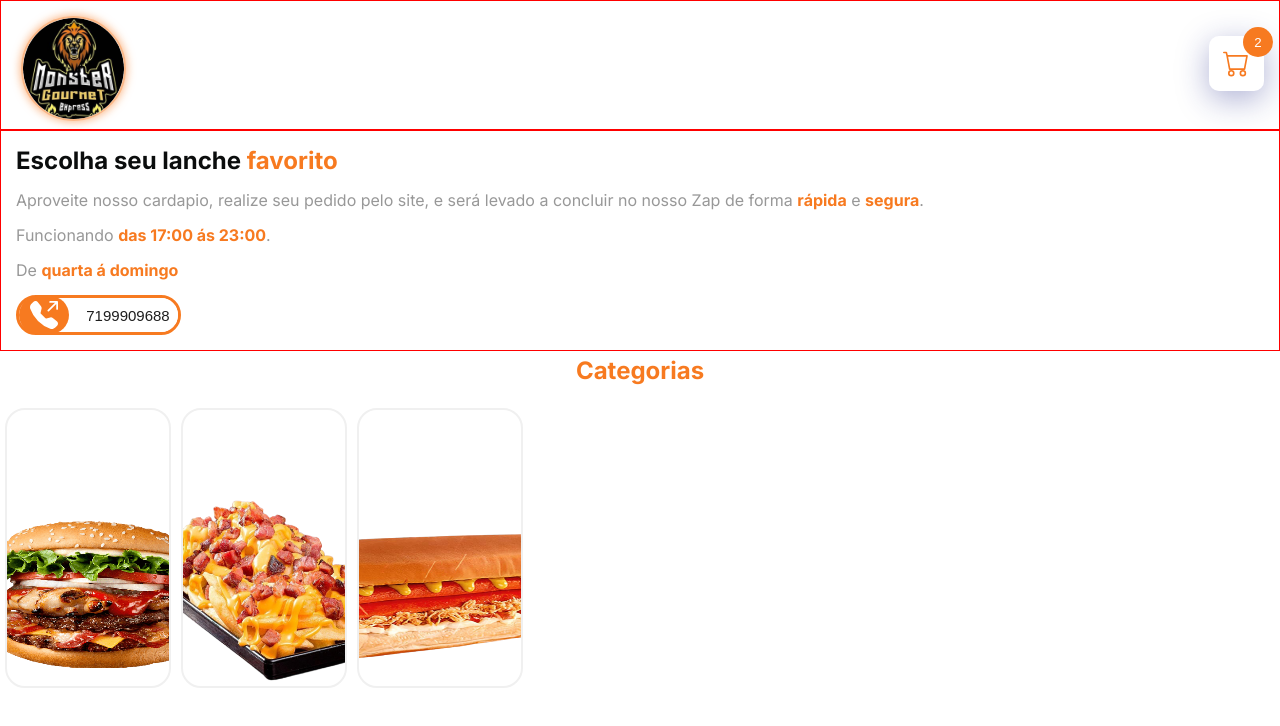
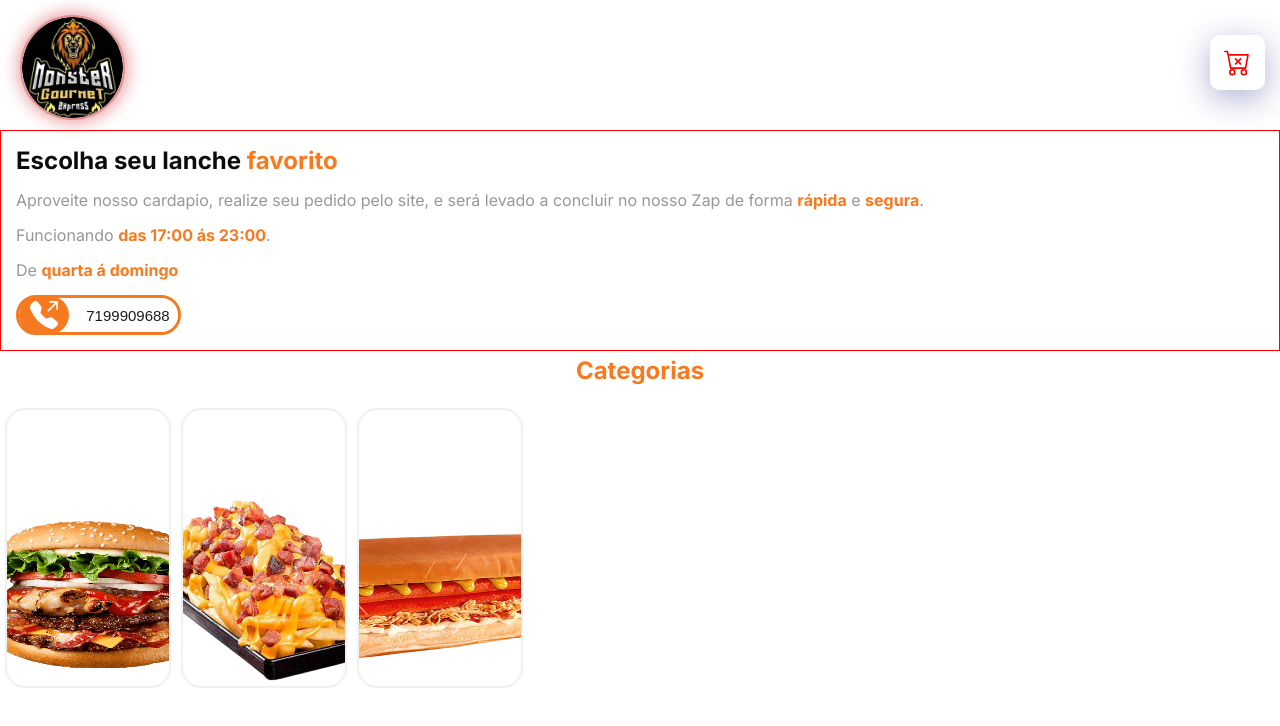
Before and after one commit to MonsterGourmet/front-end, a Next.js app: page / in a window 1280 px wide. Shown: the top 726 px of the page. Built offline with nearby package versions, Linux system fonts and the light colour scheme.

Commit message:
fix: ajust time

```diff
--- a/src/components/Header/index.tsx
+++ b/src/components/Header/index.tsx
@@ -22,11 +22,11 @@
 
     // Troca minuto por hora, quando for fechar a compra verifique a hora.
     useEffect(() => {
-        if (minute >= 1 && minute < 19)  {
+        if (minute >= 17 && minute < 23)  {
             setStts('Open');
         }
 
-        if( minute >= 11){
+        if( minute >= 23){
             setStts('Close');
         }
     }, [minute]);
--- a/src/components/Header/styled.tsx
+++ b/src/components/Header/styled.tsx
@@ -7,7 +7,7 @@
   width: 100%;
 
   padding: 15px 15px 5px 20px;
-  border: 1px solid red;
+  /* border: 1px solid red; */
 
   justify-content: space-between;
   flex-direction: row;
```
